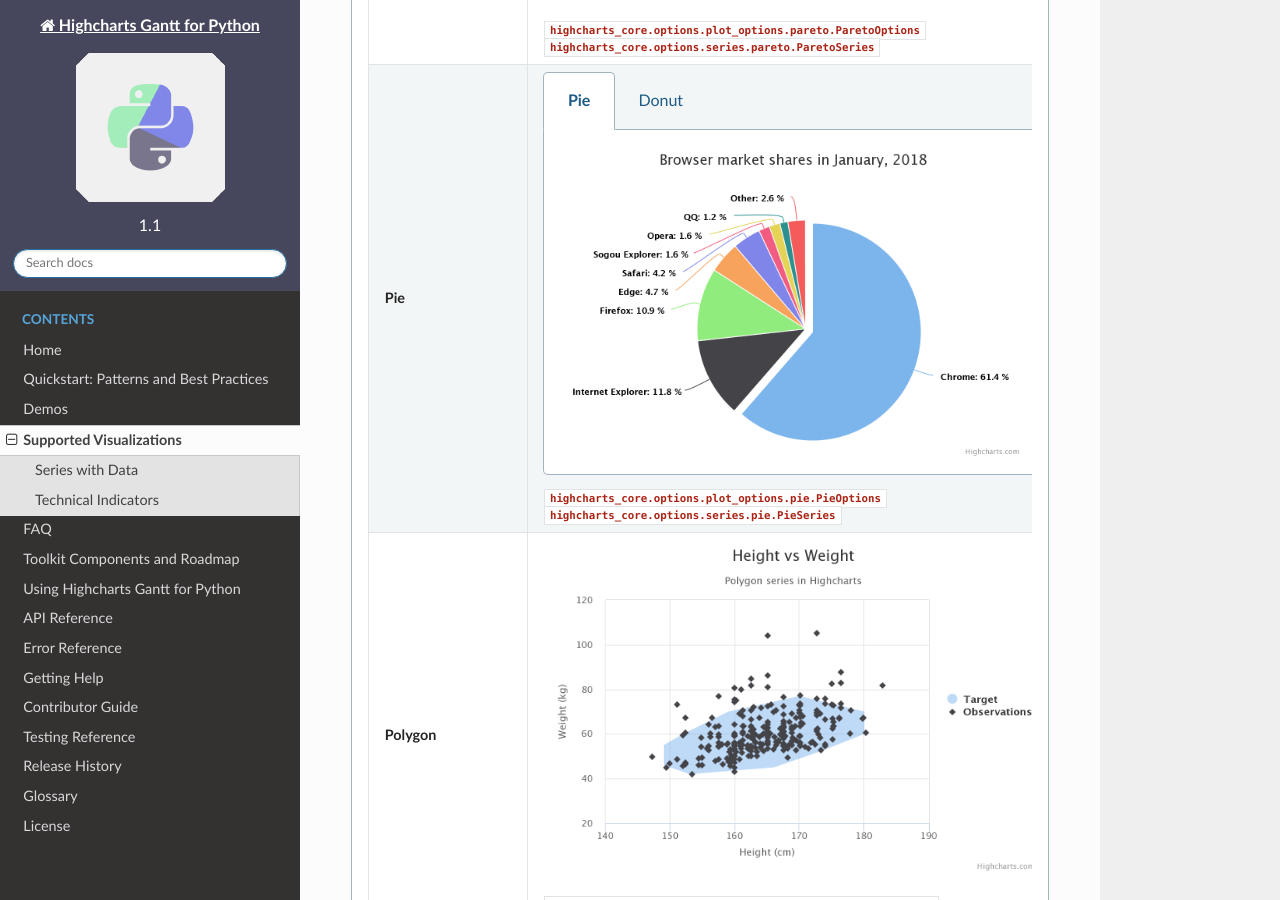
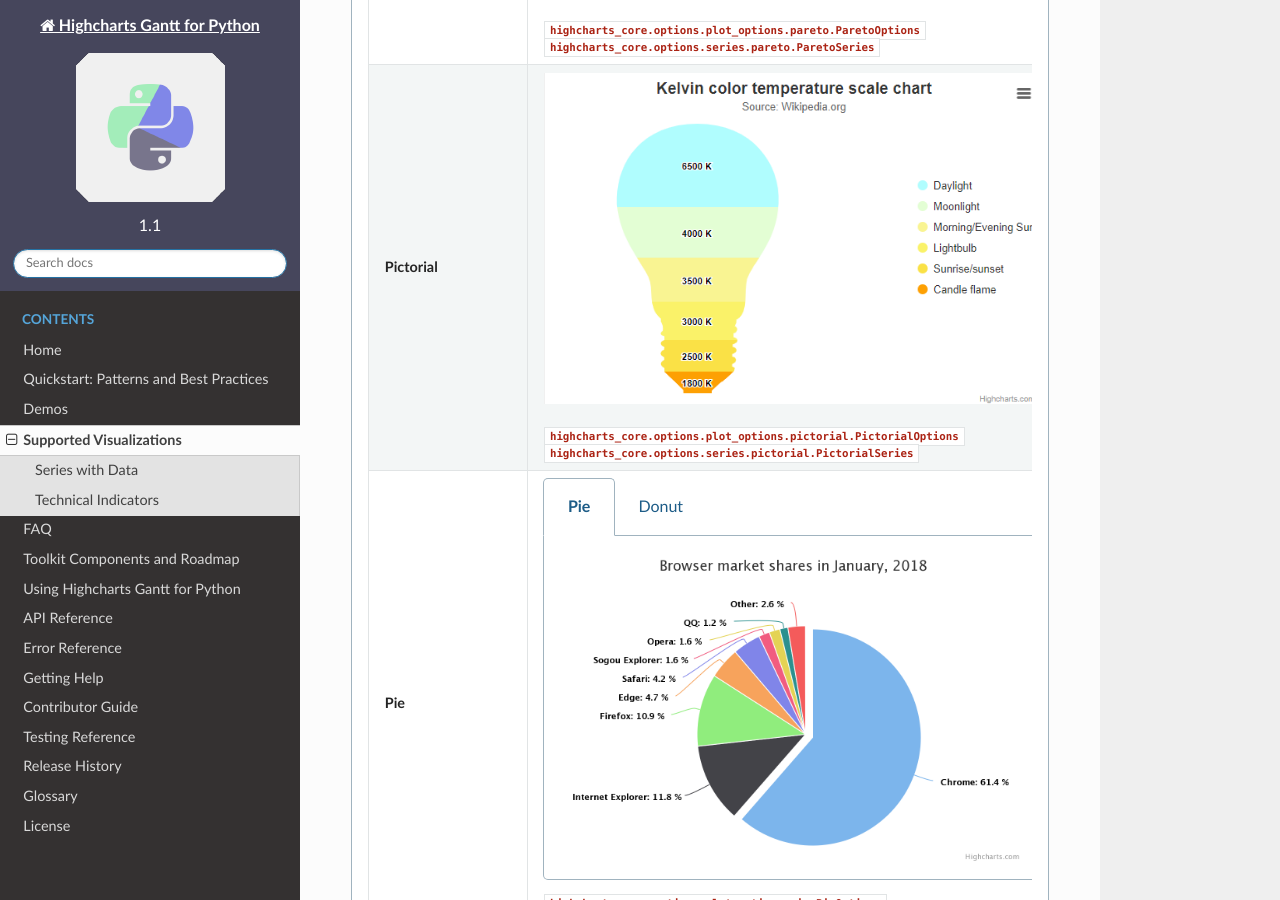
Before and after one commit to highcharts-for-python/highcharts-gantt, a Sphinx documentation site: the page built from docs/visualizations.rst, in a window 1280 px wide and 900 px high, scrolled down 12957 px. Built offline with Sphinx 7.4.7 and the Read the Docs theme 2.0.0, drawn with Linux system fonts in a browser that asks for light colours; pages that are not in the unit, such as notebooks, are missing from menus; some of the changed text lies outside the part shown.

Commit message:
Added new series types to visualization docs.

```diff
--- a/docs/visualizations.rst
+++ b/docs/visualizations.rst
@@ -332,6 +332,14 @@
           :class:`highcharts_core.options.plot_options.pareto.ParetoOptions`
 
           :class:`highcharts_core.options.series.pareto.ParetoSeries`
+      * - **Pictorial**
+        - .. figure:: _static/pictorial-example.png
+            :alt: Pictorial Example Chart
+            :width: 100%
+
+          :class:`highcharts_core.options.plot_options.pictorial.PictorialOptions`
+
+          :class:`highcharts_core.options.series.pictorial.PictorialSeries`
       * - **Pie**
         - .. tabs::
 
@@ -478,6 +486,14 @@
           :class:`highcharts_core.options.plot_options.timeline.TimelineOptions`
 
           :class:`highcharts_core.options.series.timeline.TimelineSeries`
+      * - **Treegraph**
+        - .. figure:: _static/treegraph-example.png
+            :alt: Treegraph Example Chart
+            :width: 100%
+
+          :class:`highcharts_core.options.plot_options.treegraph.TreegraphOptions`
+
+          :class:`highcharts_core.options.series.treegraph.TreegraphSeries`
       * - **Treemap**
         - .. figure:: _static/treemap-example.png
             :alt: Treemap Example Chart
@@ -636,6 +652,22 @@
 
       * - Series Type
         - Screenshot + Class Links
+      * - **Flowmap**
+        - .. figure:: _static/flowmap-example.png
+            :alt: Flowmap Example Chart
+            :width: 100%
+
+          :class:`highcharts_maps.options.plot_options.flowmap.FlowmapOptions`
+
+          :class:`highcharts_maps.options.series.flowmap.FlowmapSeries`
+      * - **GeoHeatmap**
+        - .. figure:: _static/geoheatmap-example.png
+            :alt: GeoHeatmap Example Chart
+            :width: 100%
+
+          :class:`highcharts_maps.options.plot_options.flowmap.GeoHeatmapOptions`
+
+          :class:`highcharts_maps.options.series.flowmap.GeoHeatmapSeries`
       * - **Map**
         - .. figure:: _static/map-example.png
             :alt: Map Example Chart
```
Also changed, not shown: docs/_static/flowmap-example.png (added), docs/_static/geoheatmap-example.png (added), docs/_static/pictorial-example.png (added), docs/_static/treegraph-example.png (added).
